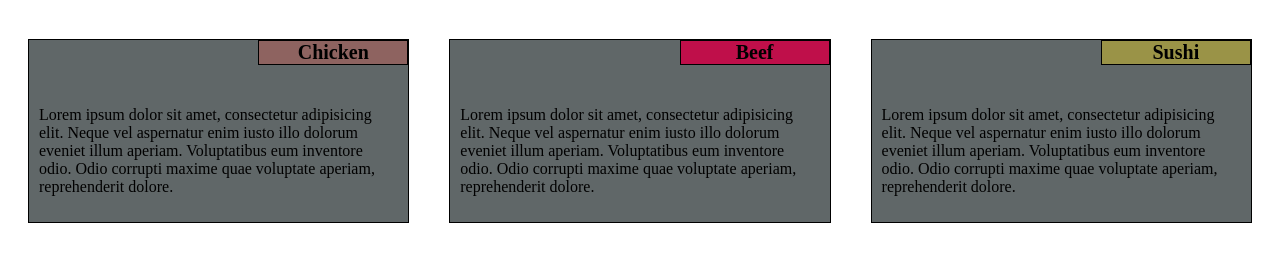
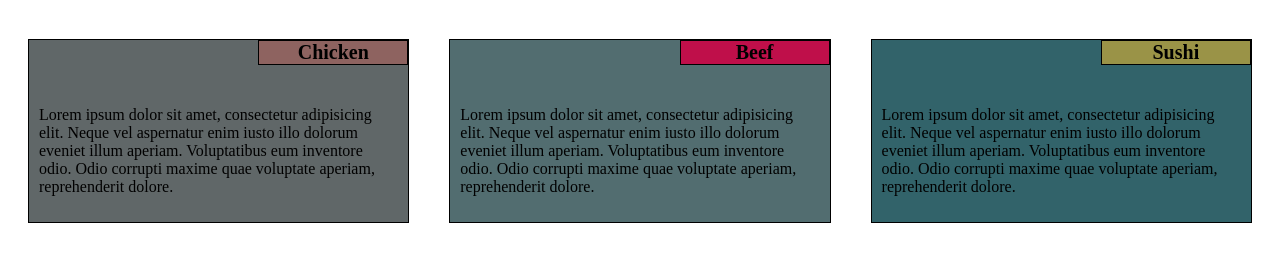
Before and after one commit to fairouzK/David-Chus-China-Bistro-Website-Coursera, a plain HTML site: page module2-solution/index.html in a window 1280 px wide. Shown: the part 61-322 px from the top of the page. Drawn offline with Linux system fonts and the light colour scheme.

Commit message:
sections bg updated

```diff
--- a/module2-solution/css/style.css
+++ b/module2-solution/css/style.css
@@ -176,8 +176,14 @@ section, section > h2 {
 h1 {
     text-align: center;
 }
-section {
+#section-1 {
 	background-color: #606768;
+}
+#section-2 {
+	background-color: #526d70;
+}
+#section-3 {
+	background-color: #32636a;
 }
 
 #section-1 > h2 {
```
